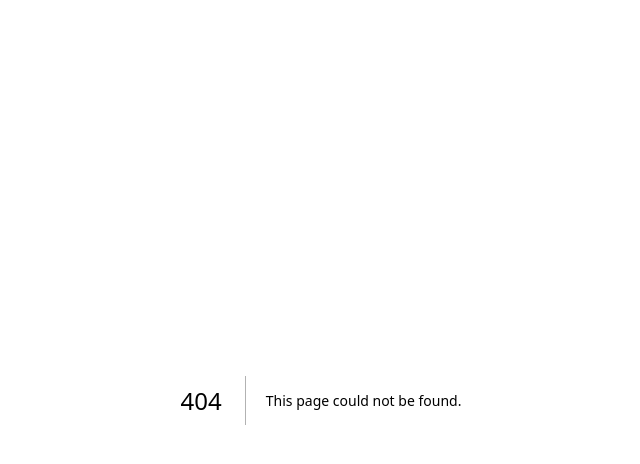
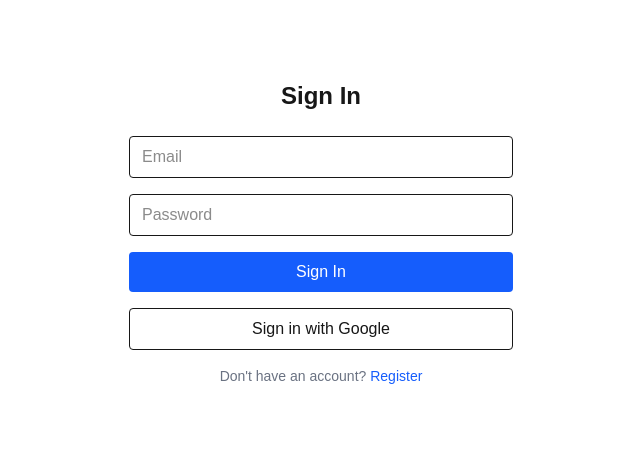
Before and after one commit to FannieM74/travel-track, a Next.js app: page /auth/login in a window 1280 px wide. Before the commit this address had no page. Shown: the top 464 px of the page, without its empty margins (319-959 px from the left). Built offline with nearby package versions, Linux system fonts and the light colour scheme.

Commit message:
feat: add login, register, and auth error pages

```diff
--- /dev/null
+++ b/src/app/api/auth/register/route.ts
@@ -0,0 +1,19 @@
+import { NextResponse } from "next/server";
+import bcrypt from "bcryptjs";
+import { db } from "@/db";
+import { users } from "@/db/schema";
+import { eq } from "drizzle-orm";
+
+export async function POST(req: Request) {
+  const { email, password } = await req.json();
+  if (!email || !password || password.length < 6) {
+    return NextResponse.json({ error: "Invalid input" }, { status: 400 });
+  }
+  const [existing] = await db.select().from(users).where(eq(users.email, email));
+  if (existing) {
+    return NextResponse.json({ error: "Email already registered" }, { status: 400 });
+  }
+  const hashedPassword = await bcrypt.hash(password, 12);
+  await db.insert(users).values({ email, hashedPassword, name: email.split("@")[0] });
+  return NextResponse.json({ success: true });
+}
--- /dev/null
+++ b/src/app/auth/error/page.tsx
@@ -0,0 +1,11 @@
+import Link from "next/link";
+
+export default function AuthErrorPage() {
+  return (
+    <div className="mx-auto max-w-sm mt-20 text-center">
+      <h1 className="text-2xl font-bold mb-4">Authentication Error</h1>
+      <p className="mb-4 text-gray-600">Something went wrong. Please try again.</p>
+      <Link href="/auth/login" className="text-blue-600">Back to login</Link>
+    </div>
+  );
+}
--- /dev/null
+++ b/src/app/auth/login/page.tsx
@@ -0,0 +1,5 @@
+import { AuthForm } from "@/components/auth/auth-form";
+
+export default function LoginPage() {
+  return <AuthForm mode="login" />;
+}
--- /dev/null
+++ b/src/app/auth/register/page.tsx
@@ -0,0 +1,5 @@
+import { AuthForm } from "@/components/auth/auth-form";
+
+export default function RegisterPage() {
+  return <AuthForm mode="register" />;
+}
--- /dev/null
+++ b/src/components/auth/auth-form.tsx
@@ -0,0 +1,91 @@
+"use client";
+
+import { useState } from "react";
+import { signIn } from "next-auth/react";
+import { useRouter } from "next/navigation";
+
+export function AuthForm({ mode }: { mode: "login" | "register" }) {
+  const router = useRouter();
+  const [email, setEmail] = useState("");
+  const [password, setPassword] = useState("");
+  const [error, setError] = useState("");
+
+  async function handleSubmit(e: React.FormEvent) {
+    e.preventDefault();
+    setError("");
+
+    if (mode === "register") {
+      const res = await fetch("/api/auth/register", {
+        method: "POST",
+        headers: { "Content-Type": "application/json" },
+        body: JSON.stringify({ email, password }),
+      });
+      if (!res.ok) {
+        const data = await res.json();
+        setError(data.error || "Registration failed");
+        return;
+      }
+    }
+
+    const result = await signIn("credentials", {
+      email,
+      password,
+      redirect: false,
+    });
+
+    if (result?.error) {
+      setError("Invalid email or password");
+    } else {
+      router.push("/dashboard");
+      router.refresh();
+    }
+  }
+
+  return (
+    <div className="mx-auto max-w-sm mt-20">
+      <h1 className="text-2xl font-bold mb-6 text-center">
+        {mode === "login" ? "Sign In" : "Create Account"}
+      </h1>
+      <form onSubmit={handleSubmit} className="space-y-4">
+        <input
+          type="email"
+          placeholder="Email"
+          value={email}
+          onChange={(e) => setEmail(e.target.value)}
+          required
+          className="w-full border rounded px-3 py-2"
+        />
+        <input
+          type="password"
+          placeholder="Password"
+          value={password}
+          onChange={(e) => setPassword(e.target.value)}
+          required
+          className="w-full border rounded px-3 py-2"
+        />
+        {error && <p className="text-red-500 text-sm">{error}</p>}
+        <button
+          type="submit"
+          className="w-full bg-blue-600 text-white rounded py-2 hover:bg-blue-700"
+        >
+          {mode === "login" ? "Sign In" : "Create Account"}
+        </button>
+      </form>
+      <div className="mt-4 text-center">
+        <button
+          onClick={() => signIn("google", { callbackUrl: "/dashboard" })}
+          className="w-full border rounded py-2 hover:bg-gray-50"
+        >
+          Sign in with Google
+        </button>
+      </div>
+      <p className="mt-4 text-center text-sm text-gray-500">
+        {mode === "login" ? (
+          <>Don&apos;t have an account? <a href="/auth/register" className="text-blue-600">Register</a></>
+        ) : (
+          <>Already have an account? <a href="/auth/login" className="text-blue-600">Sign in</a></>
+        )}
+      </p>
+    </div>
+  );
+}
```
